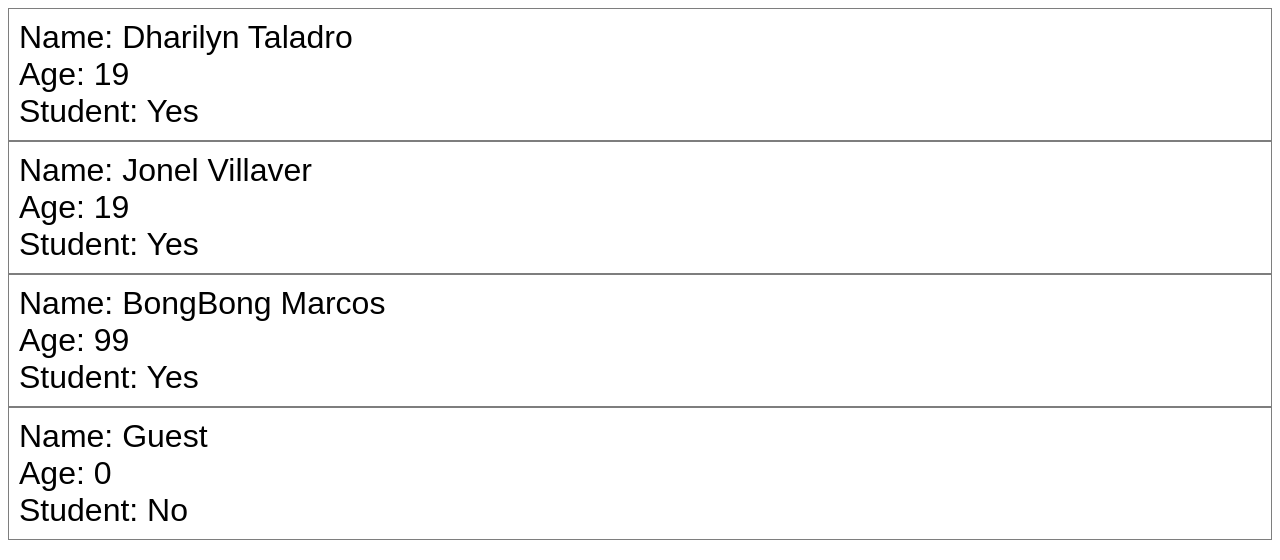
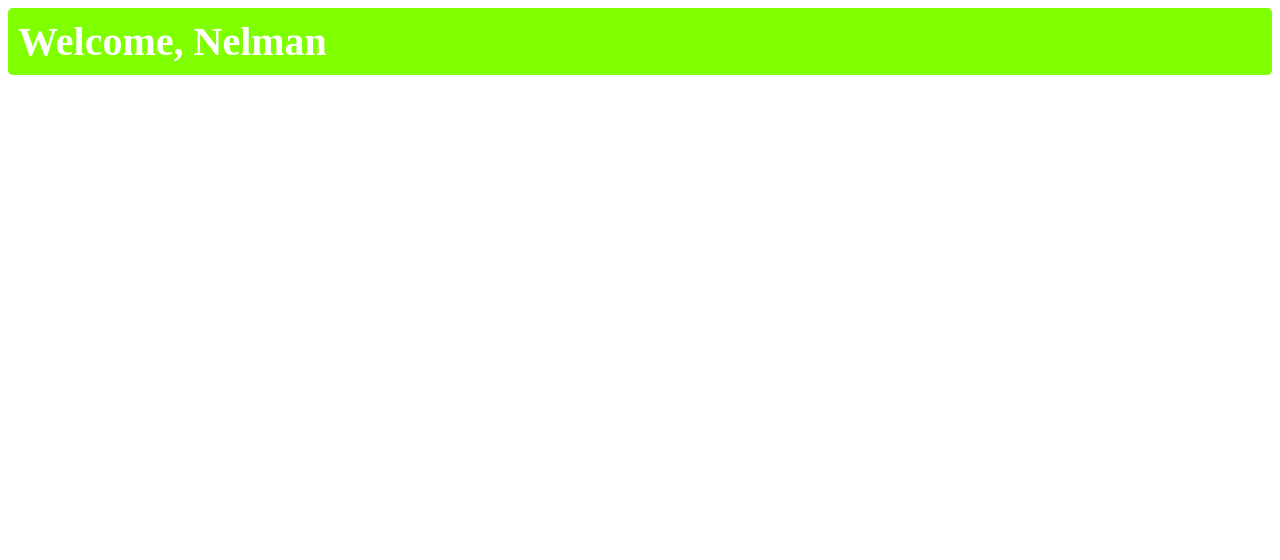
Before and after one commit to Nelman25/Learning-React, a React (Vite) app in the folder my-react-app/: page / in a window 1280 px wide. Shown: the top 560 px of the page. Built offline with nearby package versions, Linux system fonts and the light colour scheme.

Commit message:
conditional rendering

```diff
--- a/my-react-app/src/App.jsx
+++ b/my-react-app/src/App.jsx
@@ -1,37 +1,15 @@
-// props = read only properties that are shared between components.
-//         A parent component can send data to a child component.
-//         <Component key=value />
+// Conditional rendering = allows you to control what gets rendered
+//            in you application based on certain conditions
+//            ( show, hide, or change components)
 
-// propTypes = a mechanism that ensures that the passed value is of the
-//            correct data type
-//            age = PropTypes.number
-
-// defaultProps = a default value for props incase they are not
-//                passed from the parent component
-//                name: "Guest"
-
-import Student from "./Student.jsx";
-import PropTypes from 'prop-types';
+import UserGreeting from './UserGreeting.jsx';
 
 function App() {
   return (
-  <>
-    <Student name="Dharilyn Taladro" age={19} isStudent={true}/>
-    <Student name="Jonel Villaver"  age={19} isStudent={true}/>
-    <Student name="BongBong Marcos" age={99} isStudent={true}/>
-    <Student />
-  </>
+    <>
+      <UserGreeting isLoggedIn={true} username="Nelman" />
+    </>
   );
-}
-Student.propTypes = {
-  name: PropTypes.string,
-  age: PropTypes.number,
-  isStudent: PropTypes.bool,
-}
-Student.defaultProps = {
-  name: "Guest",
-  age: 0,
-  isStudent: false,
 }
 
 export default App;
--- a/my-react-app/src/Student.jsx
+++ /dev/null
@@ -1,11 +0,0 @@
-function Student(props) {
-  return (
-    <div className="student">
-      <p>Name: {props.name}</p>
-      <p>Age: {props.age}</p>
-      <p>Student: {props.isStudent ? "Yes" : "No"}</p>
-    </div>
-  );
-}
-
-export default Student;
--- /dev/null
+++ b/my-react-app/src/UserGreeting.jsx
@@ -0,0 +1,17 @@
+import PropTypes from 'prop-types'
+
+function UserGreeting(props) {
+
+    const welcomeMessage = <h2 className="welcome-message">Welcome, {props.username}</h2>
+    const loginPrompt = <h2 className="login-prompt">Please login to continue</h2>
+    return ( props.isLoggedIn ? welcomeMessage: loginPrompt )
+}
+UserGreeting.PropTypes = {
+    isLoggedIn : PropTypes.bool,
+    username : PropTypes.string
+}
+UserGreeting.defaultProps = {
+    isLoggedIn : false,
+    username : "Guest",
+}
+export default UserGreeting;
--- a/my-react-app/src/index.css
+++ b/my-react-app/src/index.css
@@ -1,10 +1,17 @@
-.student {
-    font-family: Arial, Helvetica, sans-serif;
-    font-size: 2em;
+.welcome-message {
+    font-size: 2.5em;
+    background-color: chartreuse;
+    color: white;
     padding: 10px;
-    border: 1px solid hsla(0, 0%, 0%, 0.507);
+    border-radius: 5px;
+    margin: 0px;
 }
 
-.student p {
+.login-prompt {
+    font-size: 2.5em;
+    background-color: red;
+    color: white;
+    padding: 10px;
+    border-radius: 5px;
     margin: 0px;
 }
```
